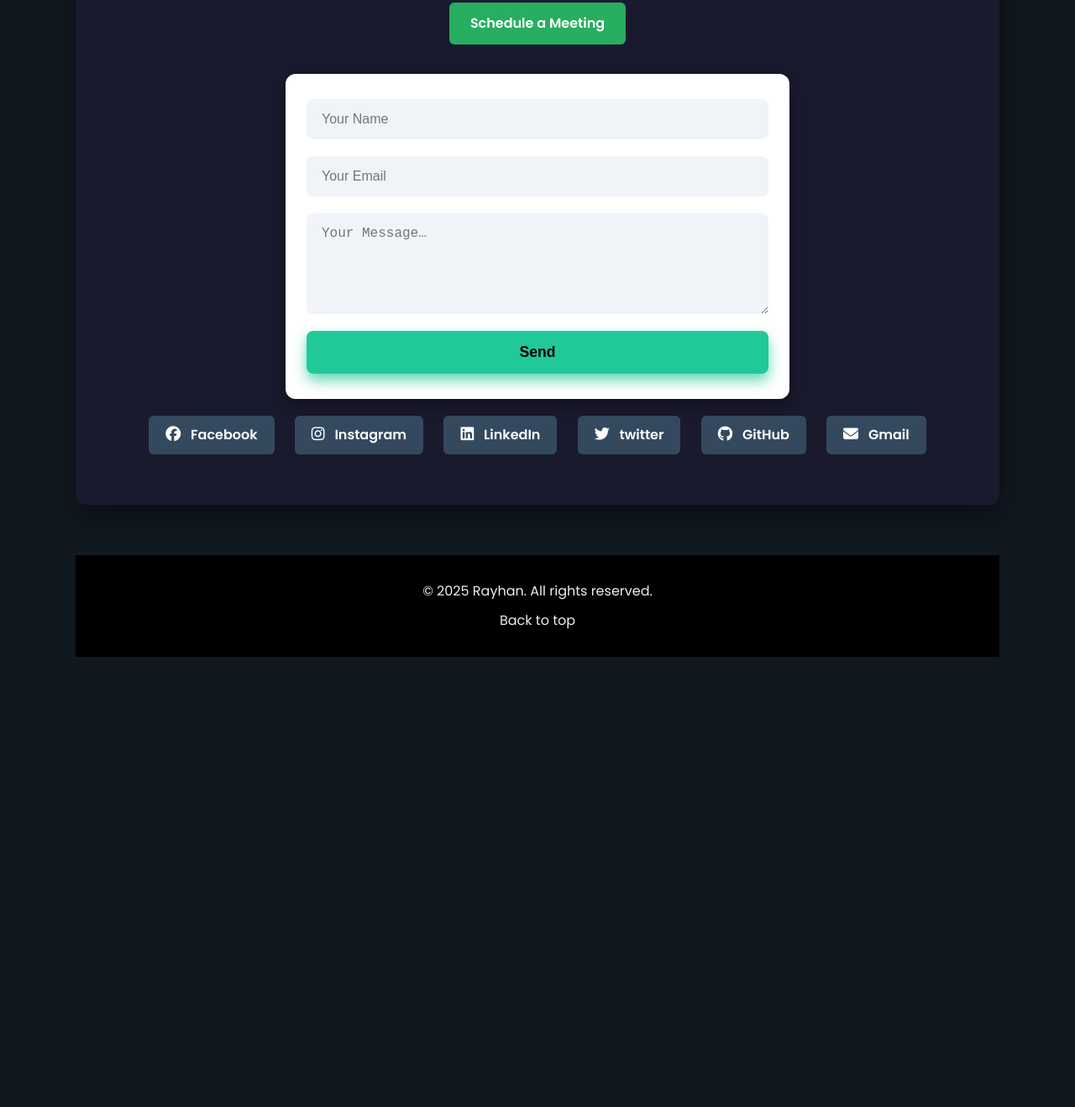
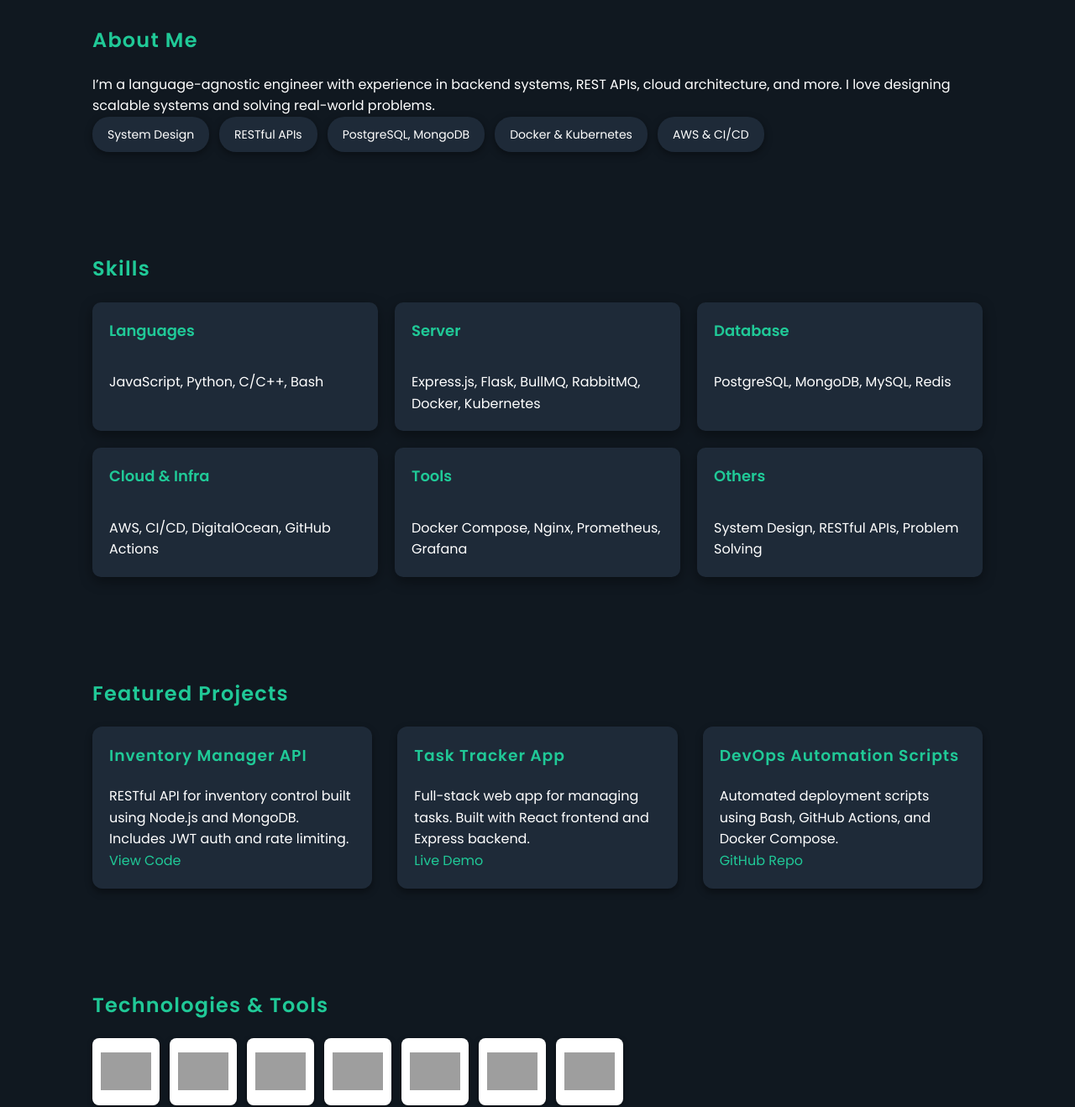
Before and after one commit to Rayhan6244/rayhan6244.github.io, a plain HTML site: page portfolio.html in a window 1280 px wide. Shown: the part 1215-2533 px from the top of the page at 84% size. Before the commit the page ends 1997 px from the top, so only its background shows below. Drawn offline with Linux system fonts and the light colour scheme; grey boxes are pictures that could not be loaded; a script that the page names is missing.

Commit message:
portfolio.html

```diff
--- a/index.html
+++ b/portfolio.html
@@ -368,16 +368,15 @@
     <div class="structured-skills">
       <div><strong>Champion</strong><br> BAIUST CSE FEST 2025 - Comilla, BD</div>
       <div><strong>Winner</strong><br> Regional High School ICT Quiz Contest 2016 - Comilla, BD</div>
-      <!--
       <div><strong>Runners Up</strong><br> MIST Inventious 4.1 – Programming Hero x NEOFETCH Hackathon – Dhaka, BD</div>
       <div><strong>Champion</strong><br> NSU Tech Fest 2025 – Programming Hero x WebXtreme Hackathon – Dhaka, BD</div>
       <div><strong>Top 10 Finalist</strong><br> IUT National ICT Fest 2024 OpenAPI Hackathon – Gazipur, BD</div>
       <div><strong>Global Nominee, Local Winner</strong><br> NASA Space Apps Challenge 2023 - Dhaka, BD</div>
       <div><strong>Top 9 Finalist</strong><br> SUST CSE Carnival 2024 Hackathon – Sylhet, BD</div>
-    -->
+
     </div>
   </section>
-<!--
+
   <section id="about">
     <h2>About Me</h2>
     <p>I’m a language-agnostic engineer with experience in backend systems, REST APIs, cloud architecture, and more. I love designing scalable systems and solving real-world problems.</p>
@@ -389,8 +388,8 @@
       <li>AWS & CI/CD</li>
     </ul>
   </section>
--->
-  <!--<section id="skills">
+
+  <section id="skills">
     <h2>Skills</h2>
     <div class="structured-skills">
       <div><strong>Languages</strong><br> JavaScript, Python, C/C++, Bash</div>
@@ -400,9 +399,9 @@
       <div><strong>Tools</strong><br> Docker Compose, Nginx, Prometheus, Grafana</div>
       <div><strong>Others</strong><br> System Design, RESTful APIs, Problem Solving</div>
     </div>
-  </section>-->
+  </section>
 
- <!-- <section id="projects">
+ <section id="projects">
     <h2>Featured Projects</h2>
     <div class="project-list">
       <div class="project">
@@ -422,7 +421,7 @@
       </div>
     </div>
   </section>
--->
+
   <section id="tools">
     <h2>Technologies & Tools</h2>
     <div class="tech-logos">
```
